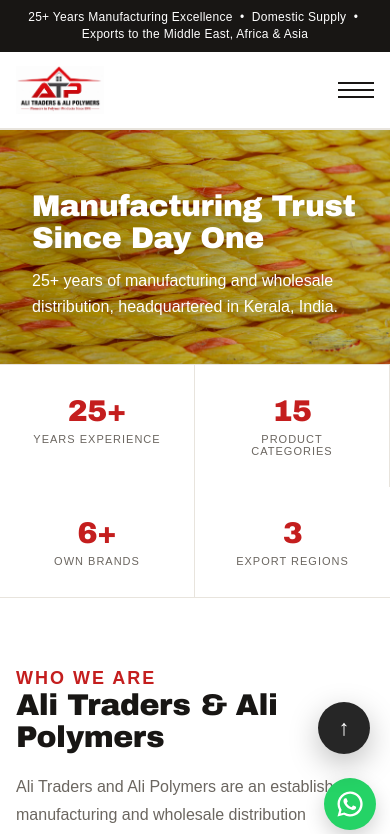
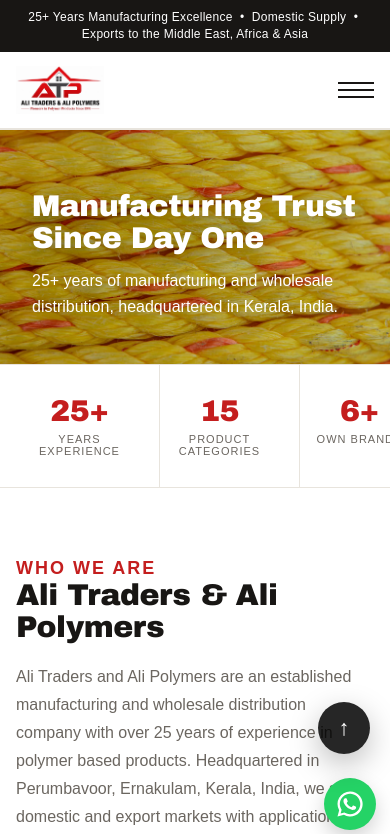
Before and after one commit to ArsalanRashid-K/ali-polymers-, a Next.js app: page /about in a window 390 px wide. Shown: the top 834 px of the page. Built offline with nearby package versions, Linux system fonts and the light colour scheme.

Commit message:
customer count

```diff
--- a/src/app/about/page.js
+++ b/src/app/about/page.js
@@ -48,6 +48,10 @@ export default function AboutPage() {
         <div>
           <div className="n display">6+</div>
           <div className="l">OWN BRANDS</div>
+        </div>
+        <div>
+          <div className="n display">1000+</div>
+          <div className="l">CUSTOMER COUNT</div>
         </div>
         <div>
           <div className="n display">3</div>
--- a/src/app/globals.css
+++ b/src/app/globals.css
@@ -582,8 +582,8 @@ footer{background:var(--ink); color:#fff;}
 .value-card p{color:var(--grey); font-size:15px; line-height:1.7;}
 
 /* stat strip */
-.stat-strip{display:grid; grid-template-columns:repeat(4,1fr); border-top:1px solid var(--line); border-bottom:1px solid var(--line);}
-.stat-strip > div{padding:30px 24px; text-align:center; border-right:1px solid var(--line);}
+.stat-strip{display:grid; grid-auto-flow:column; grid-auto-columns:minmax(160px, 1fr); border-top:1px solid var(--line); border-bottom:1px solid var(--line); overflow-x:auto;}
+.stat-strip > div{padding:30px 24px; text-align:center; border-right:1px solid var(--line); min-width:160px;}
 .stat-strip > div:last-child{border-right:none;}
 .stat-strip .n{font-size:30px; font-weight:900; color:var(--red);}
 .stat-strip .l{font-size:11px; color:var(--grey); letter-spacing:1px; margin-top:6px;}
@@ -896,7 +896,7 @@ footer{background:var(--ink); color:#fff;}
   .full-cat-grid{grid-template-columns:repeat(2,1fr);}
   .related-grid{grid-template-columns:repeat(2,1fr);}
   .why-grid{grid-template-columns:repeat(2,1fr);}
-  .stat-strip{grid-template-columns:repeat(2,1fr);}
+  .stat-strip{grid-auto-flow:column; grid-auto-columns:minmax(140px, 1fr); overflow-x:auto;}
   .footer-inner{grid-template-columns:1fr 1fr;}
   .export-inner{grid-template-columns:1fr;}
   .value-grid{grid-template-columns:1fr;}
@@ -936,7 +936,7 @@ footer{background:var(--ink); color:#fff;}
   .full-cat-grid{grid-template-columns:1fr;}
   .related-grid{grid-template-columns:1fr;}
   .why-grid{grid-template-columns:1fr;}
-  .stat-strip{grid-template-columns:1fr 1fr;}
+  .stat-strip{grid-auto-flow:column; grid-auto-columns:minmax(140px, 1fr); overflow-x:auto;}
   .footer-inner{grid-template-columns:1fr;}
   .about-list{grid-template-columns:1fr;}
   .hero-ctas{flex-direction:column; align-items:stretch;}
```
